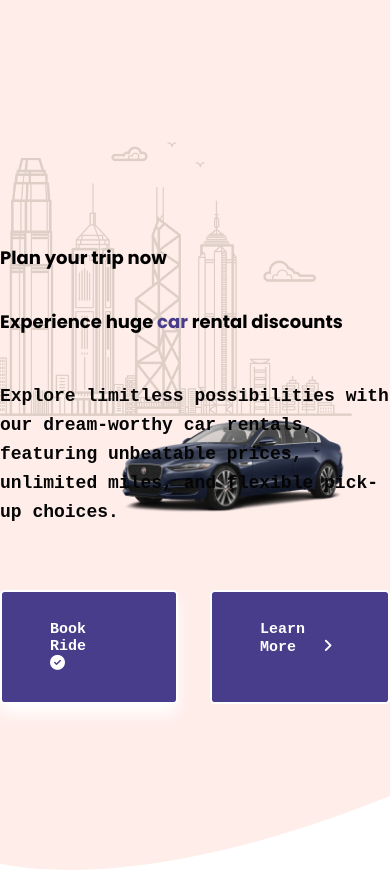
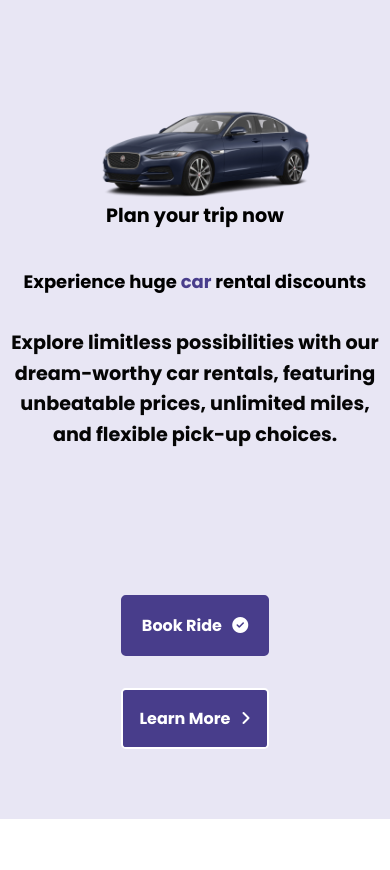
Before and after one commit to Vijay-948/Car-Rental-UI, a React (Create React App) app: page / in a window 390 px wide. After the commit the page ends 844 px from the top, so only its background shows below. Built offline with nearby package versions, Linux system fonts and the light colour scheme.

Commit message:
modified-home.css-file

```diff
--- a/src/Components/Home.css
+++ b/src/Components/Home.css
@@ -2,19 +2,10 @@
 .hero-section{
     width: 100%;
     height: 97vh;
-    background-color: var(--bg-gray);
+    background-color:#e8e6f4;
     position: relative;
 
 }
-
-.bg-shape{
-    position: absolute;
-    top: 0;
-    right: 0;
-
-    z-index: 1;
-}
-
 
 .hero-content{
     width: 100%;
@@ -24,20 +15,39 @@
     position: relative;
 }
 
+@media(max-width: 800px){
+    .hero-content{
+        justify-content: center;
+    }
+}
+
 .hero-content__text{
     display: flex;
     flex-direction: column;
-    z-index: 3;
-    max-width: 50rem;
+    z-index: 2;
+    max-width: 40rem;
     margin-top: 5rem;
+}
+
+@media(max-width: 800px){
+    .hero-content__text {
+        text-align: center;
+        align-items: center;
+    }
 }
 
 
 .hero-content__text h4{
-    font-size: large;
+    font-size: 1.2rem;
     font-family: Poppins,sans-serif;
     color: black;
 
+}
+
+@media(max-width: 800px){
+    .hero-content__text h4{
+        color: black;
+    }
 }
 
 .hero-content__text h1 {
@@ -47,7 +57,7 @@
     color: black;
     line-height: 1.2;
     margin-top: 1rem;
-    margin-bottom: 2rem;
+    margin-bottom: 1rem;
 }
 
 .hero-content__text h1 span{
@@ -55,35 +65,46 @@
 }
 
 .hero-content__text p{
-    font-size: large;
-    font-family: 'Courier New', Courier, monospace;
+    font-size: 1.2rem;
+    font-family: poppins,sans-serif;
     font-weight: bold;
     line-height: 1.6;
     color: rgb(5, 5, 5);
-    margin-bottom: 4rem;
+    margin-bottom: 9rem;
 
 }
 
 .hero-content__text__btns {
     display: flex;
     gap: 2rem;
-    font-size: 15px;
-    font-family: 'Courier New', Courier, monospace;
+    font-size: 1rem;
+    font-family: poppins,sans-serif;
+}
+
+@media(max-width: 450px){
+    .hero-content__text__btns {
+        flex-direction: column;
+    }
 }
 
 .hero-content__text__btns a{
     text-decoration: none;
     color: white;
-    font-weight: 900;
+    font-weight: 800;
 }
 
 .hero-content__text__btns__book-ride {
     background-color: #483D8B;
     padding: 1.8rem 3rem;
     border-radius: 0.3rem;
-    box-shadow: 0 10px 15px 0;
+    border: 2px solid #483D8B;
     transition: all 0.3s;
-    border: 2px solid;
+}
+
+@media (max-width: 450px){
+    .hero-content__text__btns a {
+        padding: 1rem 1rem;
+    }
 }
 
 .hero-content__text__btns__book-ride:hover{
@@ -105,17 +126,26 @@
 }
 
 .hero-content__car-img {
-    z-index: 1;
+    z-index: 2;
     position: absolute;
     right: 0;
-    width: 75%;
+    width: 70%;
     margin-top: 5rem;
+    /* margin-left: 28rem;    */
+}
+
+@media (max-width: 800px){
+    .hero-content__car-img {
+        top: -2rem;
+        left: 5rem;
+        justify-content: center;
+    }
 }
 
 .scroll-up{
   position: fixed;
   font-size: 2.5rem;
-  color: white;
+  color: rgb(202, 34, 34);
   background-color: #483D8B;
   border: 3px solid white;
   width: 2rem;
--- a/src/Components/Home.tsx
+++ b/src/Components/Home.tsx
@@ -2,6 +2,7 @@ import { useEffect, useState } from "react";
 import { Link } from "react-router-dom";
 import car from '../Assests/Hero/HeroJaguar.png'
 import bg from '../Assests/Hero/hero-bg.png'
+import bg2 from '../Assests/Hero/home-bg.png'
 import  './Home.css'
 
 
@@ -44,7 +45,6 @@ const Home = () => {
         <>
         <section id="home" className="hero-section">
             <div className="container">
-                <img className="bg-shape" src={bg} alt="bg-img" />
                 <div  className="hero-content">
                     <div className="hero-content__text">
                         <h4>Plan your trip now</h4>
```
Also changed, not shown: src/Assests/Hero/home-bg.png (added).
